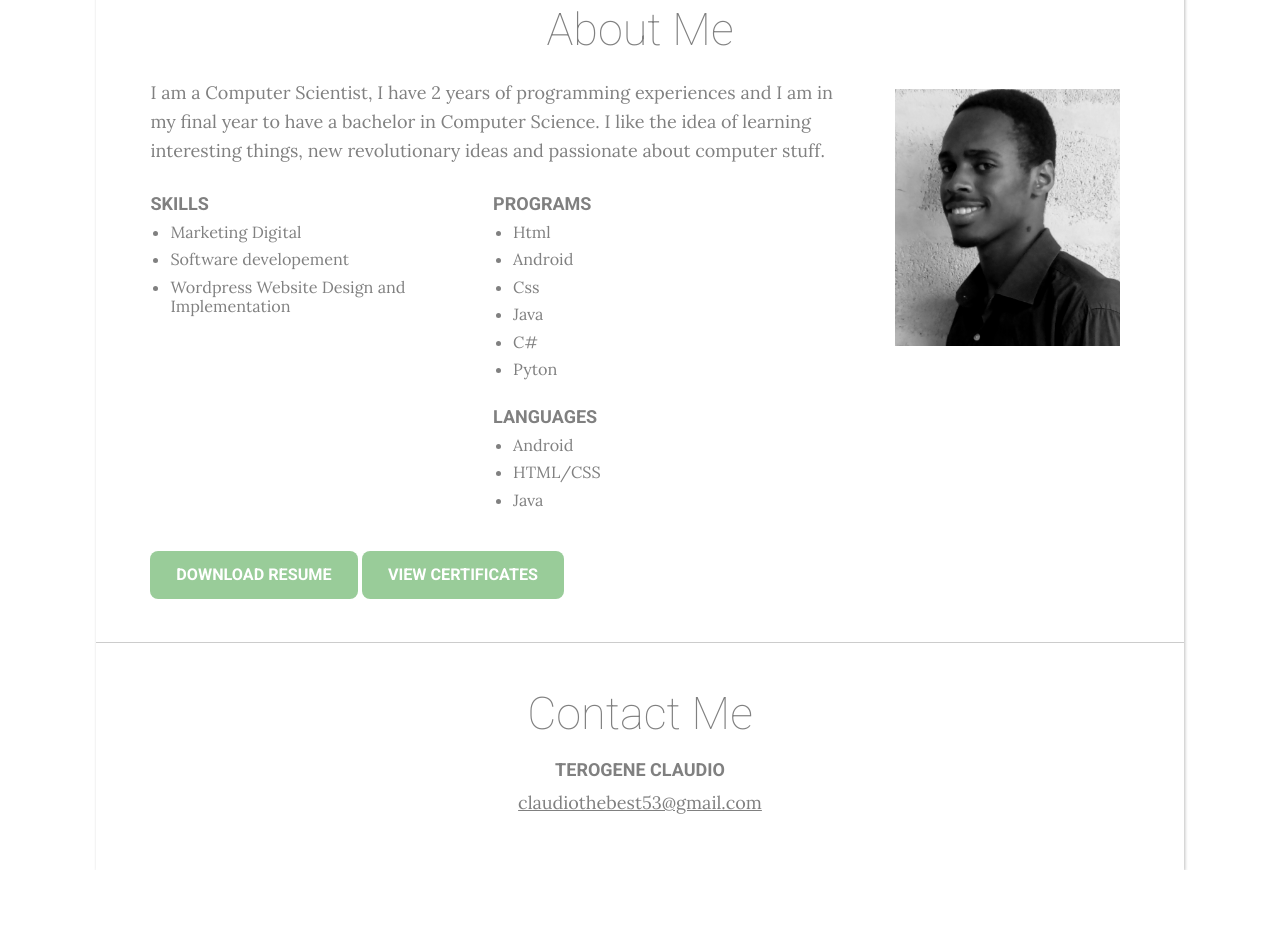
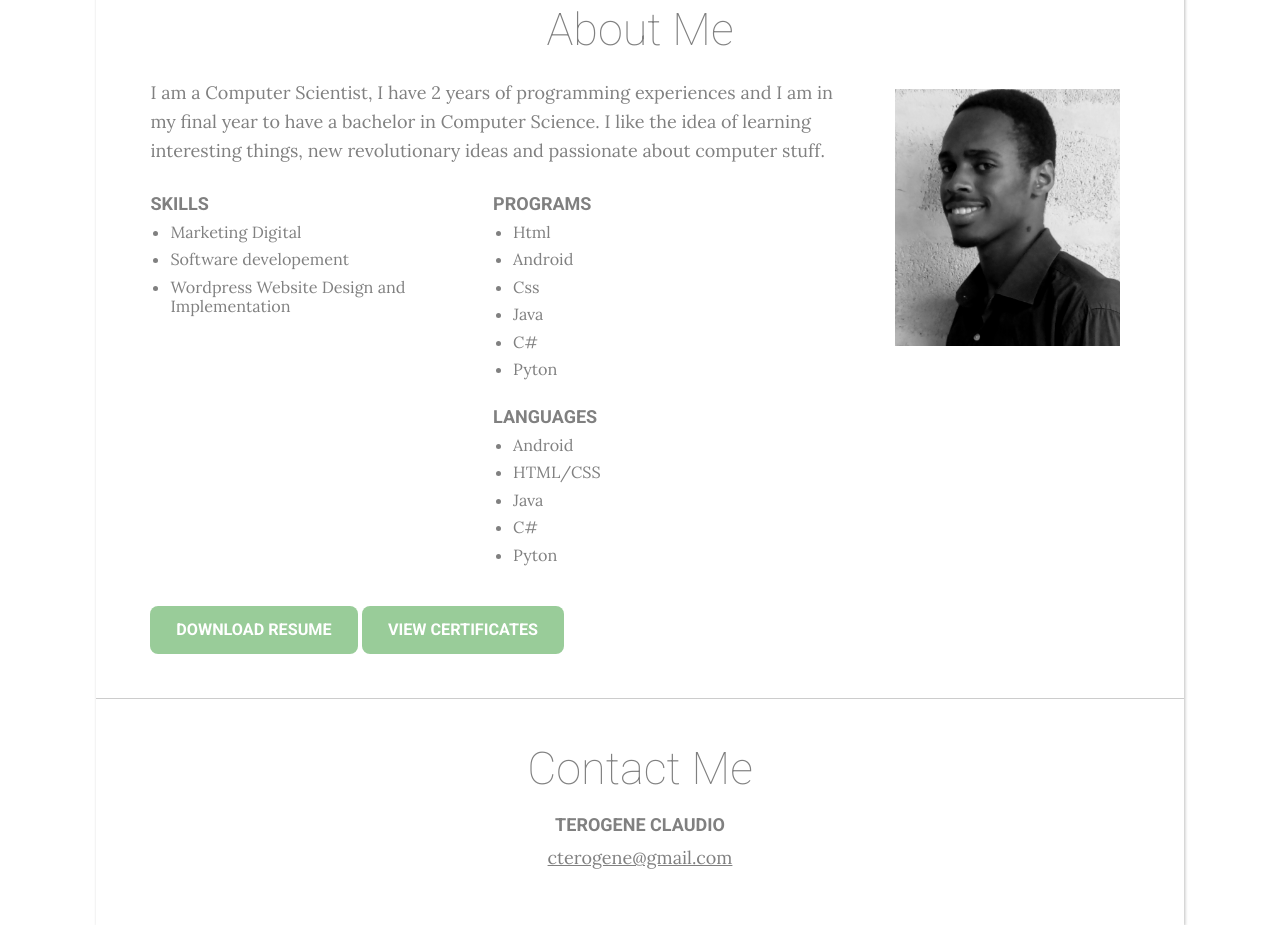
Before and after one commit to cterogene/cterogene.github.io, a plain HTML site: page index.html in a window 1280 px wide. Shown: the part 1133-2058 px from the top of the page. Before the commit the page ends 2003 px from the top, so only its background shows below. Drawn offline with Linux system fonts and the light colour scheme.

Commit message:
Update index.html

```diff
--- a/index.html
+++ b/index.html
@@ -14,7 +14,7 @@
 			<img src="images/logo.jpg" alt="Terogene Claudio" />
 			<h1>Terogene Claudio</h1>
 			<h4> Web development  /  Graphic Design /  Digital Marketing </h4>
-			<p class="intro"> Welcome To My Portfolio, I 'm a Web developer and a Graphic Designer. I'm here to help, learn and teach what i know about computer science </p>
+			<p class="intro"> Welcome To My Portfolio, I 'm a Web developer. I'm here to help, learn and teach what I do know about computer science.</p>
         </section>
 
 		<nav>
@@ -65,7 +65,9 @@
 						<li>Android</li>
 						<li>HTML/CSS</li>
 						<li>Java</li>
-                       	</ul>
+						<li> C# </li>
+						<li> Pyton </li>
+                      		 	</ul>
 				</div>
 				<a href="images/Claudio Curiculum.pdf" class="cta" id="resume">Download Resume</a>
 			<a href="Certificats.html"  class="cta" id="certificate">View Certificates</a>
@@ -79,7 +81,7 @@
 			<h2>Contact Me</h2>
 			<h3>Terogene Claudio</h3>
 			<p>
-			<a href="https://mail.google.com/">claudiothebest53@gmail.com</a>
+			<a href="https://mail.google.com/">cterogene@gmail.com</a>
        </p>
 	</div>
 </body>
```
